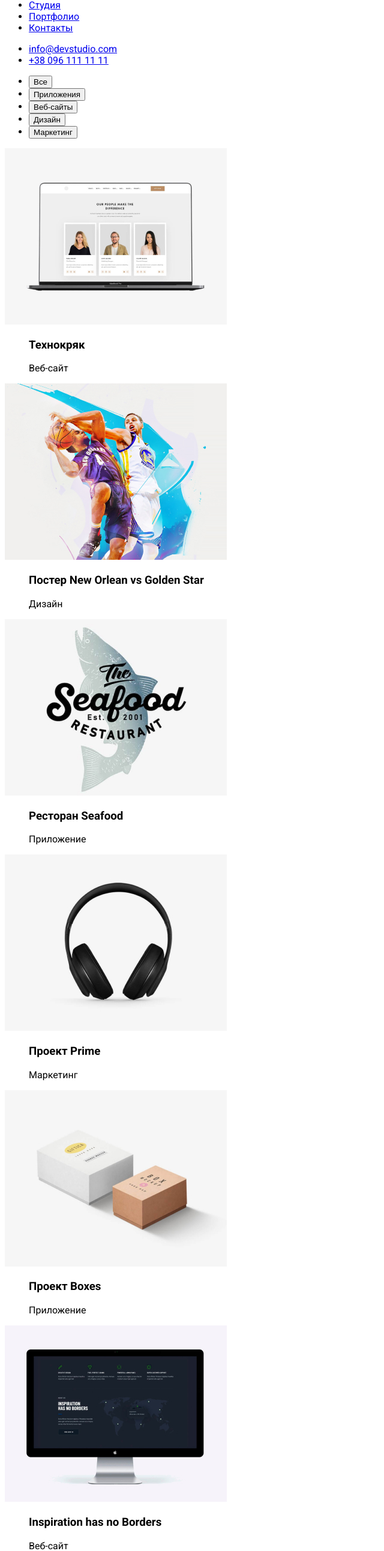
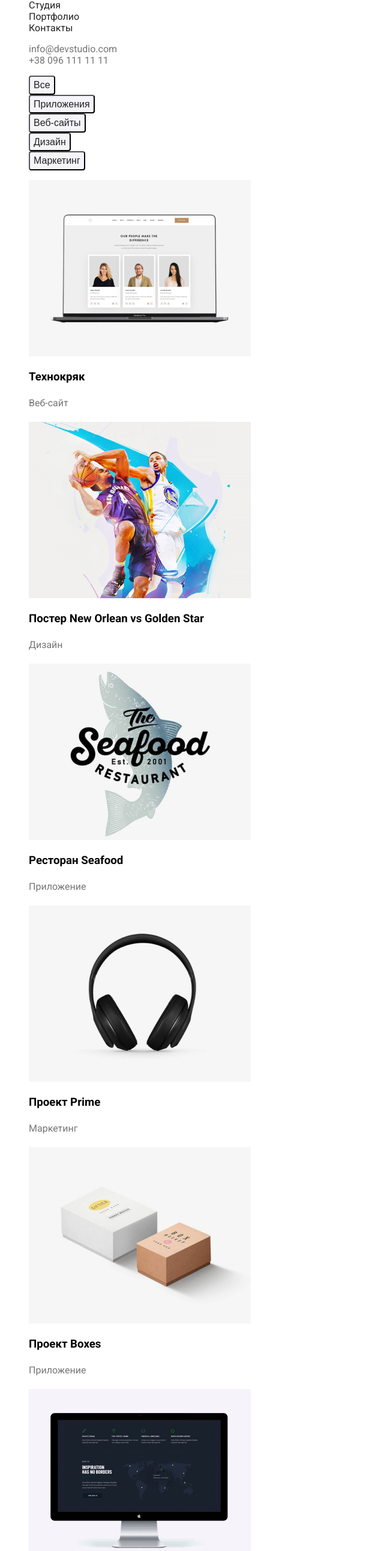
Before and after one commit to ivanIT1/goit-markup-hw-02, a plain HTML site: page portfolio.html in a window 1280 px wide. Shown: the part 56-2641 px from the top of the page at 60% size, without its empty margins (0-640 px from the left). Drawn offline with Linux system fonts and the light colour scheme.

Commit message:
Update portfolio.html

```diff
--- a/portfolio.html
+++ b/portfolio.html
@@ -5,122 +5,124 @@
     <meta http-equiv="X-UA-Compatible" content="IE=edge" />
     <meta name="viewport" content="width=device-width, initial-scale=1.0" />
     <title>Портфолио</title>
-    <link rel="stylesheet" href="css/style.css" />
+
     <link rel="preconnect" href="https://fonts.googleapis.com" />
     <link rel="preconnect" href="https://fonts.gstatic.com" crossorigin />
     <link
       href="https://fonts.googleapis.com/css2?family=Raleway:wght@700&family=Roboto:wght@400;500;700;900&display=swap"
       rel="stylesheet"
     />
+    <link rel="stylesheet" href="./css/style.css" />
   </head>
   <body>
     <!--Header-->
     <header class="header">
       <a class="logo" href="index.html"><span class="collortxt">Web</span>Studio</a>
       <nav>
-        <ul class="header_navigate">
-          <li><a href="index.html">Студия</a></li>
-          <li><a href="portfolio.html">Портфолио</a></li>
-          <li><a href="/">Контакты</a></li>
+        <ul class="header-navigate">
+          <li><a href="index.html" class="nav-link">Студия</a></li>
+          <li><a href="portfolio.html" class="nav-link">Портфолио</a></li>
+          <li><a href="/" class="nav-link">Контакты </a></li>
         </ul>
       </nav>
       <!--contact-->
-      <ul class="contact">
-        <li><a href="mailto:info@devstudio.com">info@devstudio.com</a></li>
-        <li><a href="tel:+380961111111">+38 096 111 11 11</a></li>
+      <ul class="contact-navigate">
+        <li><a href="mailto:info@devstudio.com" class="contact">info@devstudio.com</a></li>
+        <li><a href="tel:+380961111111" class="contact">+38 096 111 11 11</a></li>
       </ul>
     </header>
     <!-- main -->
-    <main class="project">
+    <main>
       <!-- button -->
-      <section>
-        <ul>
-          <li><button type="button">Все</button></li>
+      <section class="project">
+        <h1 class="title">Проекты</h1>
+        <ul class="project-button">
+          <li><button class="button" type="button">Все</button></li>
           <li>
-            <button type="button">Приложения</button>
+            <button class="button" type="button">Приложения</button>
           </li>
-          <li><button type="button">Веб-сайты</button></li>
+          <li><button class="button" type="button">Веб-сайты</button></li>
 
-          <li><button type="button">Дизайн</button></li>
-          <li><button type="button">Маркетинг</button></li>
+          <li><button class="button" type="button">Дизайн</button></li>
+          <li><button class="button" type="button">Маркетинг</button></li>
         </ul>
-      </section>
+
         <!-- photo -->
-      <section>
+        <ul class="project-img">
+          <li>
             <img src="images/project1.jpg" width="370" alt="project1" />
-        <ul>
-          <h3>Технокряк</h3>
-          <p>Веб-сайт</p>
-        </ul>
-      </section>
-      <section class="">
+
+            <h3 class="mane_project">Технокряк</h3>
+            <p class="description">Веб-сайт</p>
+          </li>
+          <li>
             <img src="images/project2.jpg" width="370" alt="project2" />
-        <ul>
-          <h3>Постер New Orlean vs Golden Star</h3>
-          <p>Дизайн</p>
-        </ul>
-      </section>
-      <section>
+
+            <h3 class="mane_project">Постер New Orlean vs Golden Star</h3>
+            <p class="description">Дизайн</p>
+          </li>
+          <li>
             <img src="images/project3.jpg" width="370" alt="project3" />
-        <ul>
-          <h3>Ресторан Seafood</h3>
-          <p>Приложение</p>
-        </ul>
-      </section>
-      <section>
+
+            <h3 class="mane_project">Ресторан Seafood</h3>
+            <p class="description">Приложение</p>
+          </li>
+          <li>
             <img src="images/project4.jpg" width="370" alt="project4" />
-        <ul>
-          <h3>Проект Prime</h3>
-          <p>Маркетинг</p>
-        </ul>
-      </section>
-      <section>
+
+            <h3 class="mane_project">Проект Prime</h3>
+            <p class="description">Маркетинг</p>
+          </li>
+          <li>
             <img src="images/project5.jpg" width="370" alt="project5" />
-        <ul>
-          <h3>Проект Boxes</h3>
-          <p>Приложение</p>
-        </ul>
-      </section>
-      <section>
+
+            <h3 class="mane_project">Проект Boxes</h3>
+            <p class="description">Приложение</p>
+          </li>
+          <li>
             <img src="images/project6.jpg" width="370" alt="project6" />
-        <ul>
-          <h3>Inspiration has no Borders</h3>
-          <p>Веб-сайт</p>
-        </ul>
-      </section>
-      <section>
+
+            <h3 class="mane_project">Inspiration has no Borders</h3>
+            <p class="description">Веб-сайт</p>
+          </li>
+          <li>
             <img src="images/project7.jpg" width="370" alt="project7" />
-        <ul>
-          <h3>Издание Limited Edition</h3>
-          <p>Дизайн</p>
-        </ul>
-      </section>
-      <section>
+
+            <h3 class="mane_project">Издание Limited Edition</h3>
+            <p class="description">Дизайн</p>
+          </li>
+          <li>
             <img src="images/project8.jpg" width="370" alt="project8" />
-        <ul>
-          <h3>Проект LAB</h3>
-          <p>Маркетинг</p>
-        </ul>
-      </section>
-      <section>
+
+            <h3 class="mane_project">Проект LAB</h3>
+            <p class="description">Маркетинг</p>
+          </li>
+          <li>
             <img src="images/project9.jpg" width="370" alt="project9" />
-        <ul>
-          <h3>Growing Business</h3>
-          <p>Приложение</p>
+
+            <h3 class="mane_project">Growing Business</h3>
+            <p class="description">Приложение</p>
+          </li>
         </ul>
       </section>
     </main>
     <!-- Footer -->
     <footer class="footer">
-      <a class="logo_footer" href="index.html"><span class="collortxt">Web</span>Studio</a>
+      <a class="logo-footer" href="index.html"><span class="collortxt">Web</span>Studio</a>
 
       <address class="address">
-        <ul>
-          <li class="map">
-            <a href="https://goo.gl/maps/zJ5b4M9oRAb7cDgC7">г. Киев, пр-т Леси Украинки, 26</a>
+        <ul class="address-list">
+          <li class="footer-contact">
+            <a class="map" href="https://goo.gl/maps/zJ5b4M9oRAb7cDgC7"
+              >г. Киев, пр-т Леси Украинки, 26</a
+            >
           </li>
-          <li><a href="mailto:info@example.com">info@example.com</a></li>
-          <li><a href="tel:+380991111111">+38 099 111 11 11</a></li>
+          <li class="footer-contact">
+            <a class="contact" href="mailto:info@example.com">info@example.com</a>
+          </li>
+          <li class="footer-contact">
+            <a class="contact" href="tel:+380991111111">+38 099 111 11 11</a>
+          </li>
         </ul>
       </address>
     </footer>
```
Lines whose indentation alone changed are shown as unchanged.
